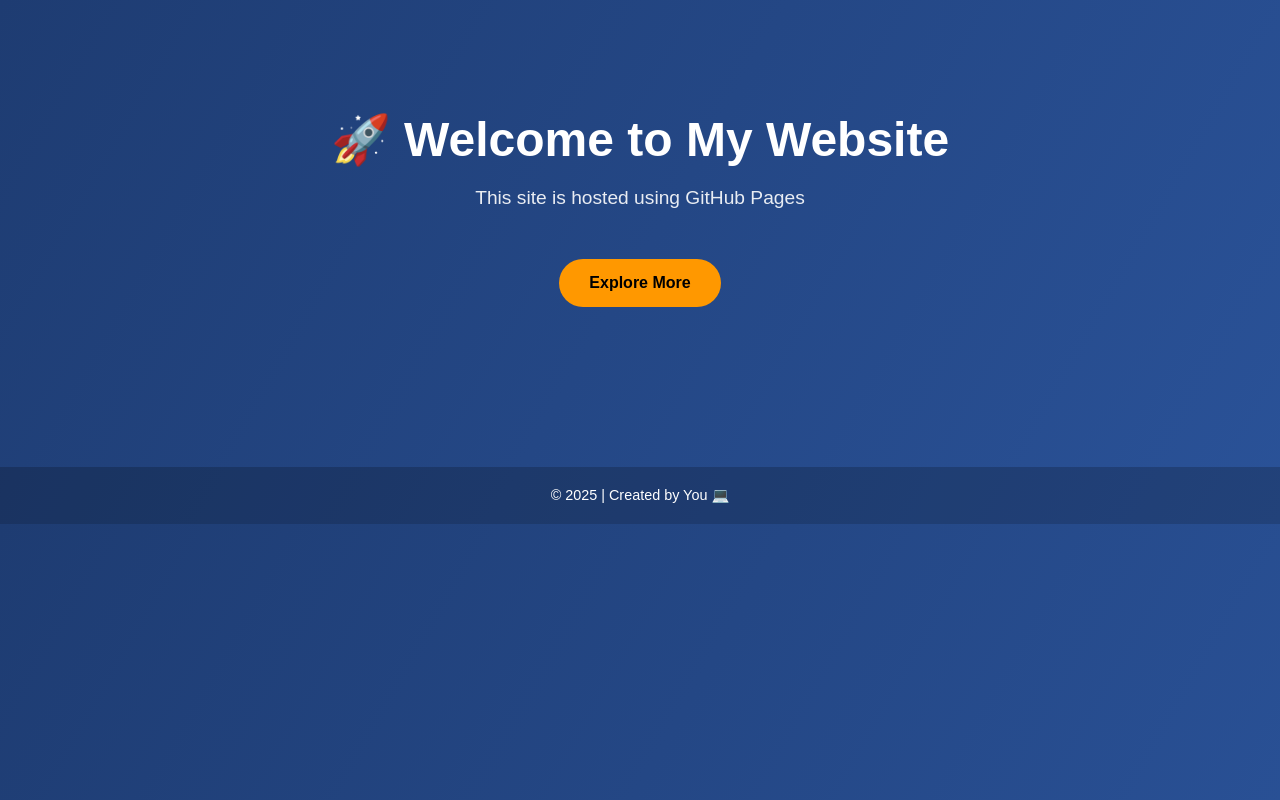
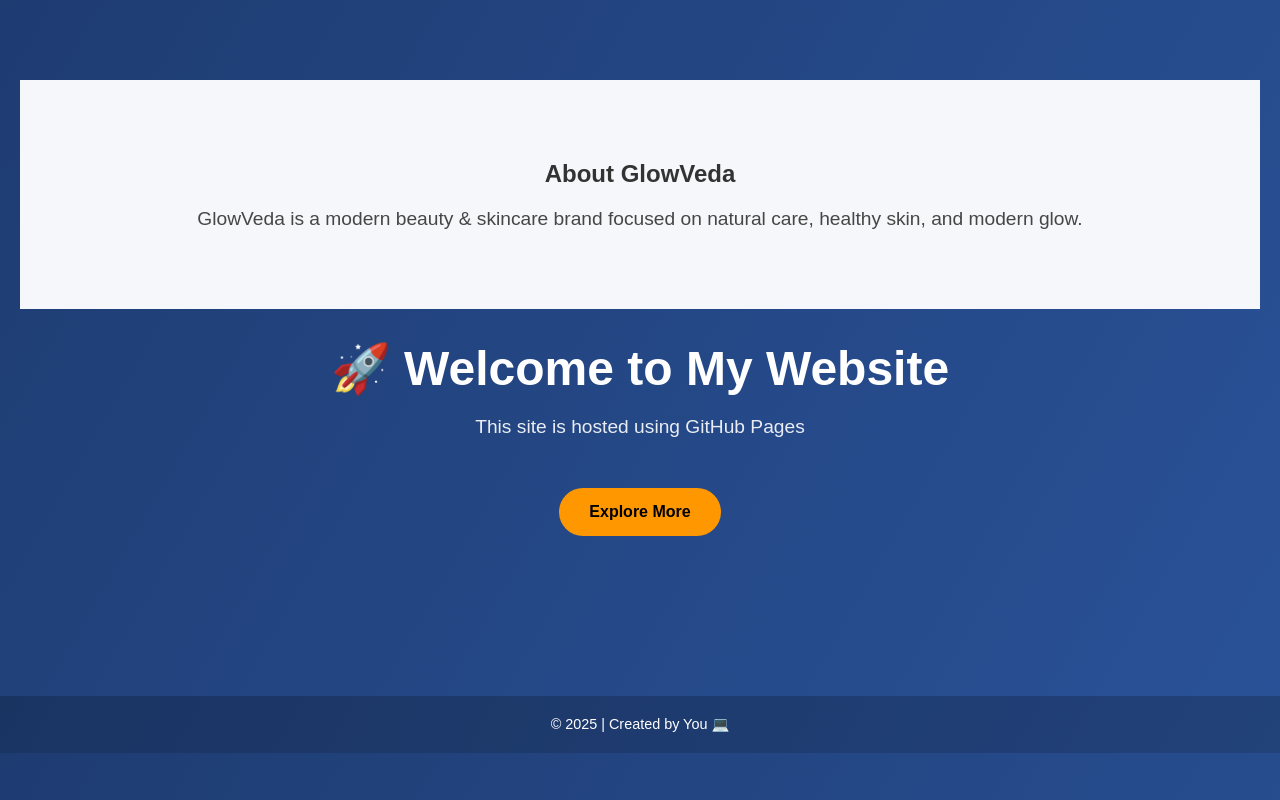
Before and after one commit to SauravGoswami828/GlowVeda, a plain HTML site: page index.html in a window 1280 px wide. Drawn offline with Linux system fonts and the light colour scheme.

Commit message:
smooth scroll added
Added a new 'About' section with a description of GlowVeda and updated the 'Explore More' link to point to the new section.

```diff
--- a/index.html
+++ b/index.html
@@ -33,6 +33,9 @@
       border-radius: 30px;
       display: inline-block;
     }
+    html {
+  scroll-behavior: smooth;
+}
     footer {
       margin-top: 80px;
       padding: 20px;
@@ -44,10 +47,16 @@
 <body>
 
   <header>
+    <section id="about" style="padding:60px 20px; background:#f5f7fa; color:#333;">
+  <h2>About GlowVeda</h2>
+  <p>
+    GlowVeda is a modern beauty & skincare brand focused on
+    natural care, healthy skin, and modern glow.
+  </p>
+</section>
     <h1>🚀 Welcome to My Website</h1>
     <p>This site is hosted using GitHub Pages</p>
-    <a href="#" class="btn">Explore More</a>
-  </header>
+<a href="#about" class="btn">Explore More</a>  </header>
 
   <footer>
     © 2025 | Created by You 💻
```
